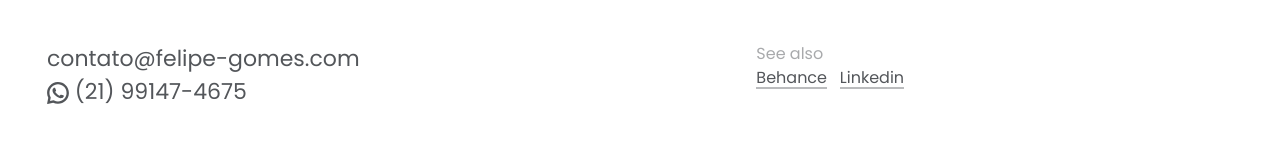
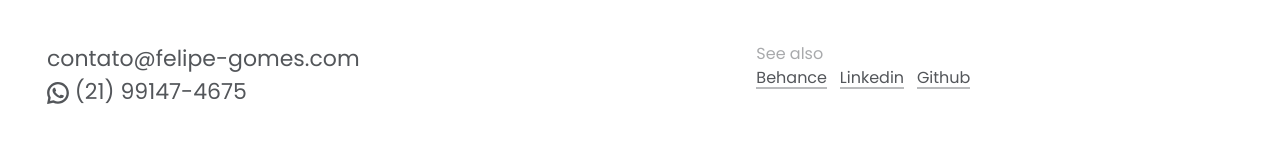
Before and after one commit to FelipeGomesOo/FelipeGomesOo, a React (Create React App) app: page / in a window 1280 px wide. Shown: the part 2003-2159 px from the top of the page. Built offline with nearby package versions, Linux system fonts and the light colour scheme.

Commit message:
Adding github link

```diff
--- a/src/pages/HomePage.js
+++ b/src/pages/HomePage.js
@@ -71,6 +71,9 @@ export default function HomePage(){
                                     </a>&nbsp;&nbsp;&nbsp;
                                     <a className="linkedin inline_link" target="_blank" rel="noreferrer" href="https://www.linkedin.com/in/felipegomesoliveira/" >
                                         <span>Linkedin</span>
+                                    </a>&nbsp;&nbsp;&nbsp;
+                                    <a className="github inline_link" target="_blank" rel="noreferrer" href="https://github.com/FelipeGomesOo" >
+                                        <span>Github</span>
                                     </a>
                             </div>
                         </div>
```
